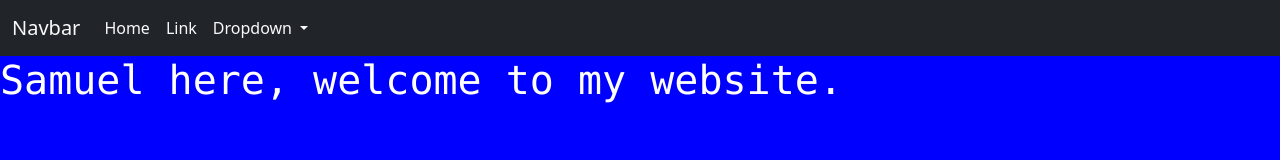
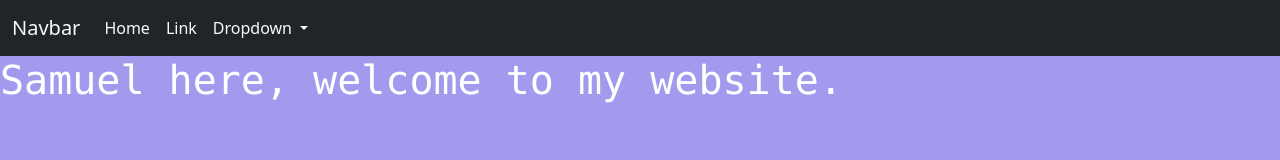
Before and after one commit to Samuelsmuscis/samuelsmuscis.github.io, a plain HTML site: page index.html in a window 1280 px wide. Drawn offline with nearby package versions, Linux system fonts and the light colour scheme.

Commit message:
committing here

```diff
--- a/style.css
+++ b/style.css
@@ -1,5 +1,5 @@
 body {
-    background-color: blue;
+  background-color: #a29bed;
 }
 
 h1{
```
Lines whose indentation alone changed are shown as unchanged.
